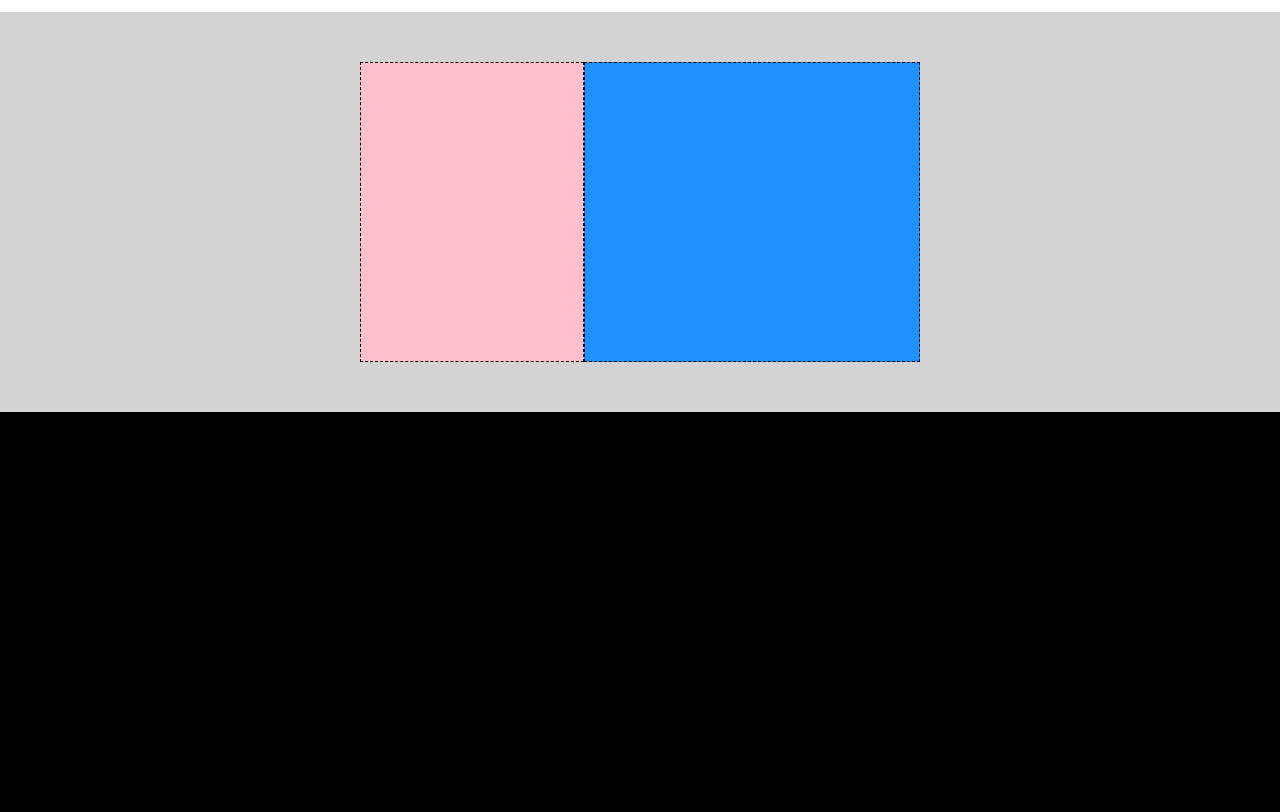
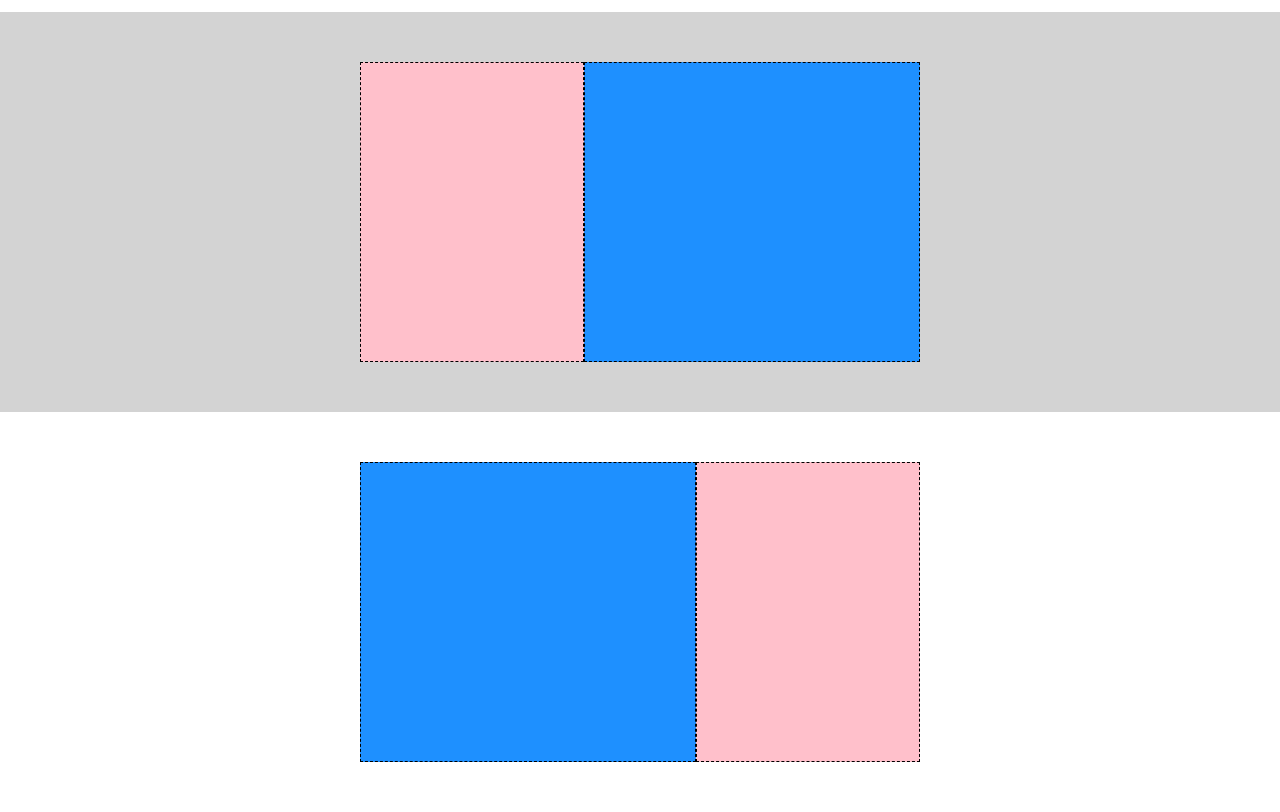
Before and after one commit to MattiaZecchinato/htmlcss-struttura-discord, a plain HTML site: page index.html in a window 1280 px wide. Shown: the part 782-1594 px from the top of the page. Before the commit the page ends 1194 px from the top, so only its background shows below. Drawn offline with Linux system fonts and the light colour scheme.

Commit message:
feat: 3rd secondary article container main index

```diff
--- a/index.html
+++ b/index.html
@@ -61,6 +61,14 @@
 
             </div>
 
+            <!-- 3rd part secondary article container -->
+            <div class="secondary-article-container">
+
+                <div class="article"></div>
+                <div class="side-article"></div>
+
+            </div>
+
         </main>
 
         <!-- footer of the page -->
```
